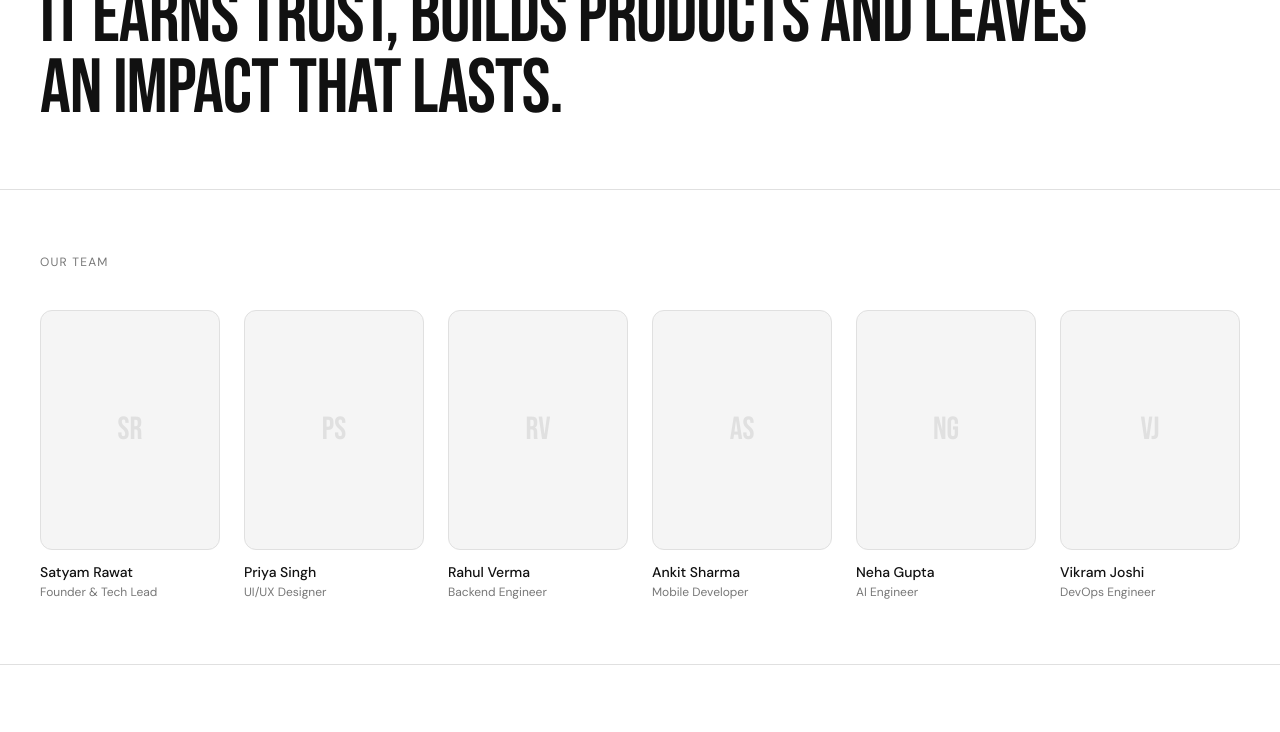
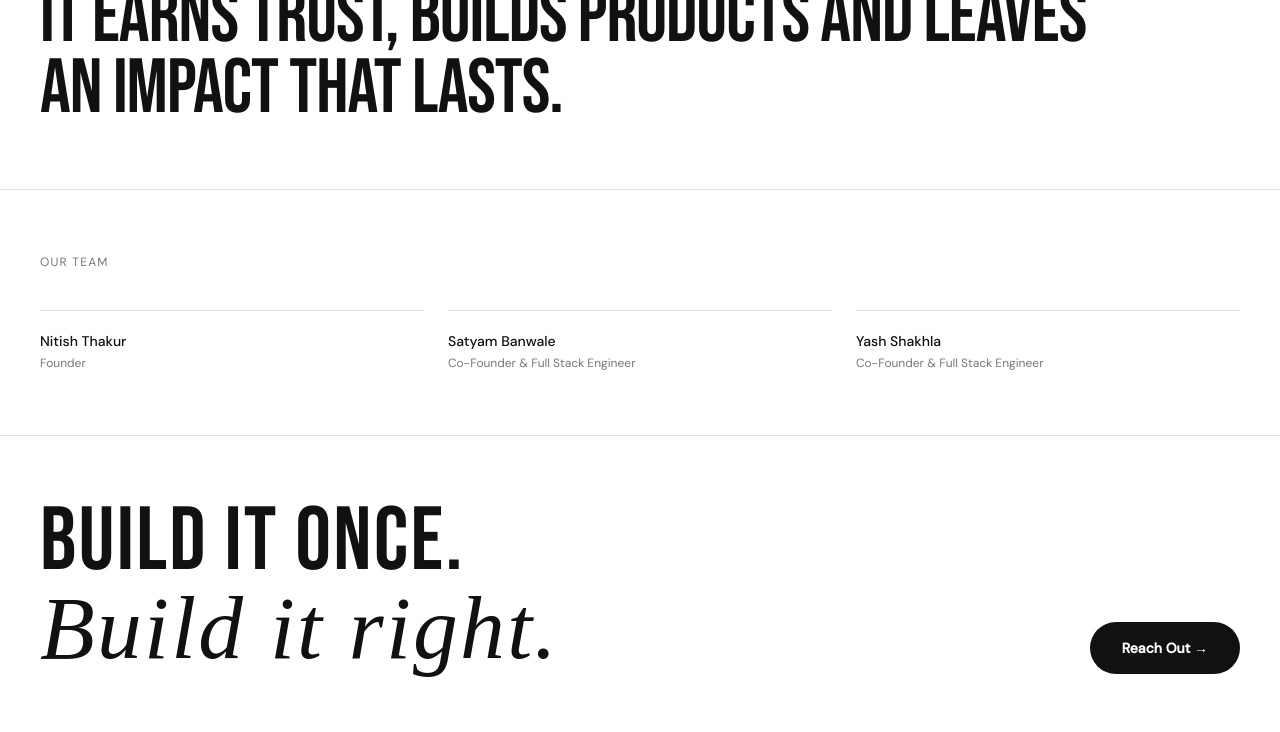
Before and after one commit to Satyam1013/macropage, a Next.js app: page /about in a window 1280 px wide. Shown: the part 2179-2911 px from the top of the page. Built offline with nearby package versions, Linux system fonts and the light colour scheme; no server answers; a web font is replaced by a local one.

Commit message:
Update team section with real members, drop initials placeholder
Replace the placeholder roster with the actual founders and remove the
avatar box (initials on a gray tile) in favor of a plain name/role list.

Co-Authored-By: Claude Sonnet 5 <noreply@anthropic.com>

```diff
--- a/src/app/about/page.tsx
+++ b/src/app/about/page.tsx
@@ -296,45 +296,22 @@ export default function AboutPage() {
         >
           Our Team
         </p>
-        <div className="grid grid-cols-2 sm:grid-cols-3 lg:grid-cols-6 gap-6">
+        <div className="grid grid-cols-1 sm:grid-cols-3 gap-6">
           {team.map((member, i) => (
-            <div key={i} className="flex flex-col gap-3">
-              {/* Avatar placeholder */}
             <div
-                style={{
-                  background: "var(--bg2)",
-                  border: "1px solid var(--border)",
-                  borderRadius: 12,
-                  aspectRatio: "3/4",
-                  display: "flex",
-                  alignItems: "center",
-                  justifyContent: "center",
-                }}
+              key={i}
+              style={{ borderTop: "1px solid var(--border)" }}
+              className="flex flex-col gap-1 pt-5"
             >
-                <span
-                  style={{
-                    fontFamily: "var(--font-bebas)",
-                    color: "var(--border)",
-                    fontSize: "2rem",
-                  }}
-                >
-                  {member.name
-                    .split(" ")
-                    .map((n) => n[0])
-                    .join("")}
-                </span>
-              </div>
-              <div>
               <p
                 style={{ color: "var(--text)" }}
                 className="text-sm font-medium"
               >
                 {member.name}
               </p>
-                <p style={{ color: "var(--muted)" }} className="text-xs mt-0.5">
+              <p style={{ color: "var(--muted)" }} className="text-xs">
                 {member.role}
               </p>
-              </div>
             </div>
           ))}
         </div>
--- a/src/data/content.ts
+++ b/src/data/content.ts
@@ -50,12 +50,9 @@ export const stats: Stat[] = [
 ];
 
 export const team: TeamMember[] = [
-  { name: "Satyam Rawat", role: "Founder & Tech Lead" },
-  { name: "Priya Singh", role: "UI/UX Designer" },
-  { name: "Rahul Verma", role: "Backend Engineer" },
-  { name: "Ankit Sharma", role: "Mobile Developer" },
-  { name: "Neha Gupta", role: "AI Engineer" },
-  { name: "Vikram Joshi", role: "DevOps Engineer" },
+  { name: "Nitish Thakur", role: "Founder" },
+  { name: "Satyam Banwale", role: "Co-Founder & Full Stack Engineer" },
+  { name: "Yash Shakhla", role: "Co-Founder & Full Stack Engineer" },
 ];
 
 export const tickerItems: string[] = [
```
Lines whose indentation alone changed are shown as unchanged.
